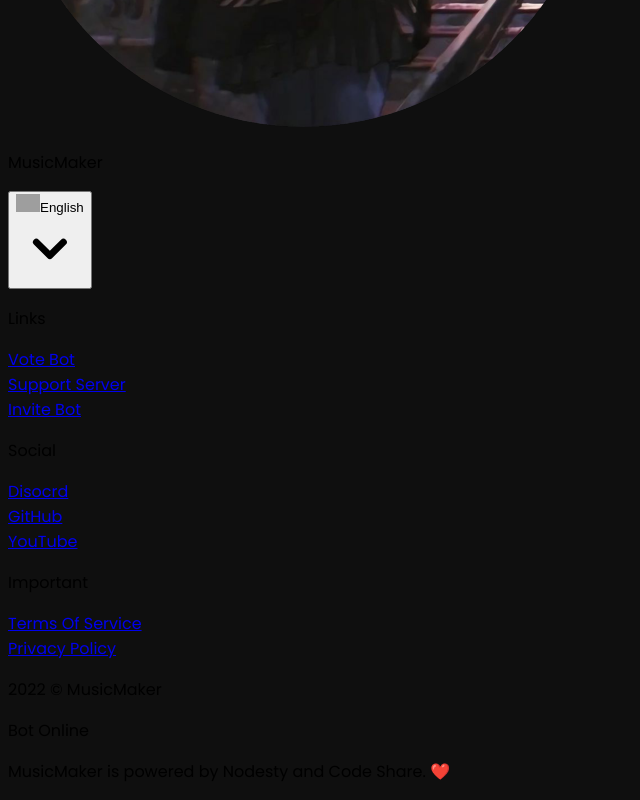
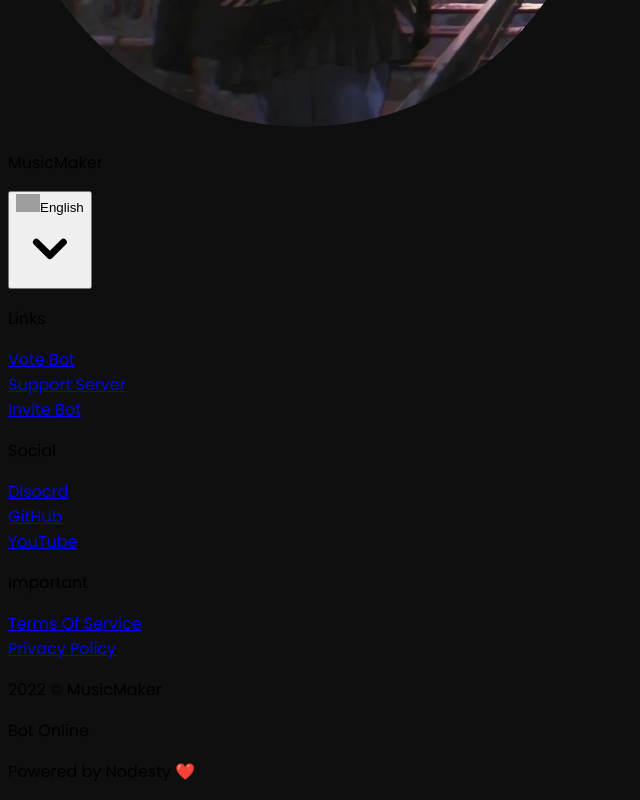
Before and after one commit to umutxyp/Discord-Bot-Website, a Next.js app: page / in a window 1280 px wide. Shown: the part 4394-5194 px from the top of the page, without its empty margins (0-640 px from the left). Built offline with nearby package versions, Linux system fonts and the light colour scheme; grey boxes are pictures that could not be loaded.

Commit message:
Update Footer.jsx

```diff
--- a/components/Static/Footer.jsx
+++ b/components/Static/Footer.jsx
@@ -105,7 +105,7 @@ export default function Footer() {
                                 </p>
                         </div>
                         <p className="text-white text-center sm:text-right text-opacity-50">
-                            {"MusicMaker is powered by Nodesty and Code Share. ❤️"}
+                            {"Powered by Nodesty ❤️"}
                         </p>
                     </div>
                 </div>
```
